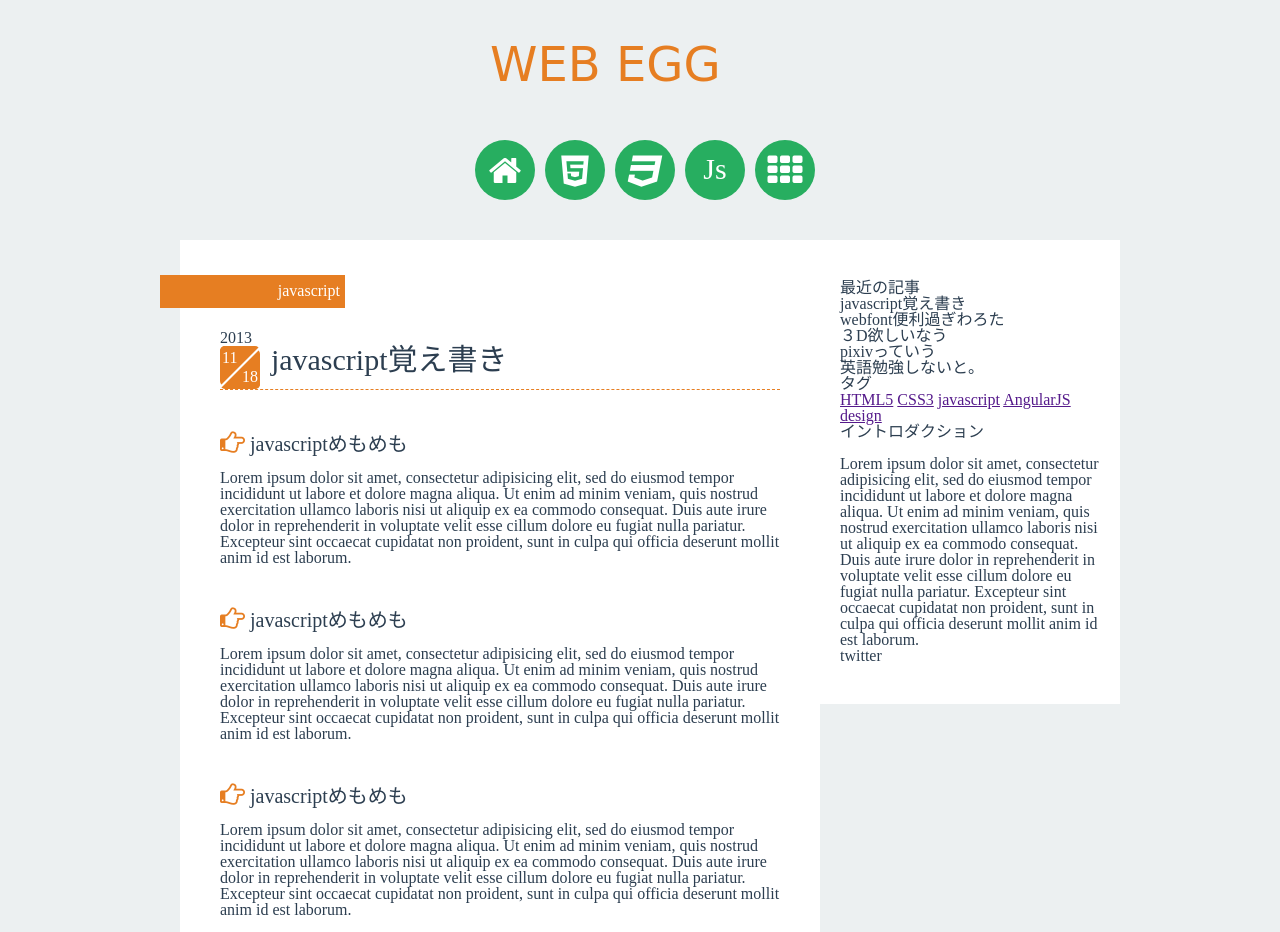
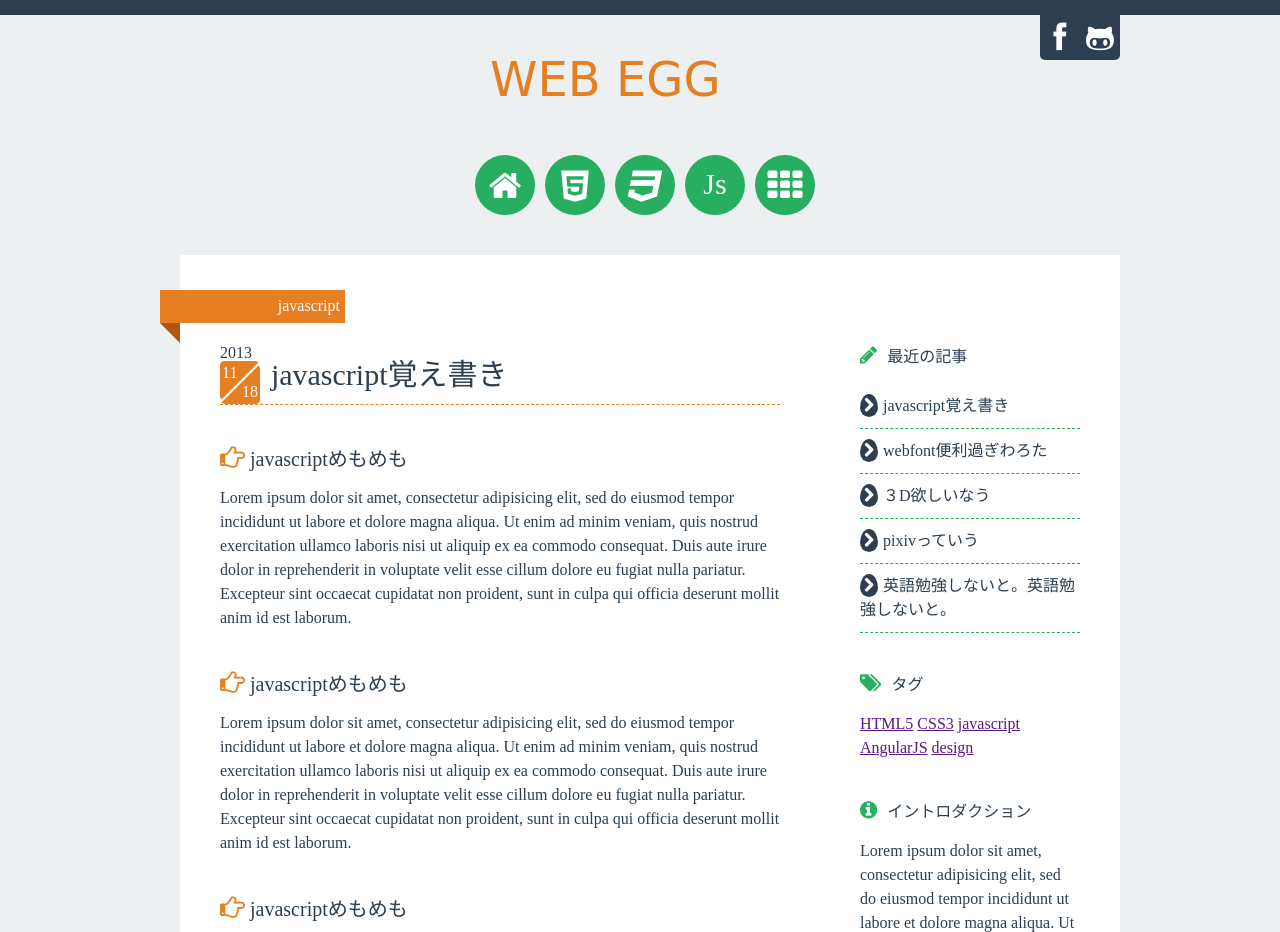
Before and after one commit to AS-box/newblog, a plain HTML site: page index.html in a window 1280 px wide. Shown: the top 932 px of the page. Drawn offline with Linux system fonts and the light colour scheme; a web font is replaced by a local one.

Commit message:
日付見出し、右側のレイアウト大体終わり

```diff
--- a/index.html
+++ b/index.html
@@ -8,6 +8,13 @@
 	<title>Document</title>
 </head>
 <body>
+	<div class="top_bar"></div>
+	<div class="web_tool_bar_container">
+		<div class="web_tool_bar">
+			<div class="facebook"><span><i class="fa fa-facebook"></i></span></div>
+			<div class="github"><span><i class="fa fa-github-alt"></i></span></div>
+		</div>
+	</div>
 	<header>
 		<h1>WEB EGG</h1>
 		<nav>
@@ -60,18 +67,18 @@
 			</div>
 		</div>
 		<div id="right-wrap">
-			<div id="srchive_wrap" class="right_contents">
-				<h3 class="right_title">最近の記事</h3>
-				<ul class="archive">
-					<li class="archive_list"><span class="archive_bullet"></span><span class="archive_title">javascript覚え書き</span></li>
-					<li class="archive_list"><span class="archive_bullet"></span><span class="archive_title">webfont便利過ぎわろた</span></li>
-					<li class="archive_list"><span class="archive_bullet"></span><span class="archive_title">３D欲しいなう</span></li>
-					<li class="archive_list"><span class="archive_bullet"></span><span class="archive_title">pixivっていう</span></li>
-					<li class="archive_list"><span class="archive_bullet"></span><span class="archive_title">英語勉強しないと。</span></li>
-				</ul>
+			<div id="archive_wrap" class="right_contents">
+				<h3 class="right_title"><i class="fa fa-pencil"></i>最近の記事</h3>
+                <ul class="archive">
+                    <li class="archive_list"><div class="archive_title_container"><span class="archive_title"><div class="puchi_egg"><i class="fa fa-chevron-right"></i></div><span>javascript覚え書き</span></span></div></li>
+                    <li class="archive_list"><div class="archive_title_container"><span class="archive_title"><div class="puchi_egg"><i class="fa fa-chevron-right"></i></div><span>webfont便利過ぎわろた</span></span></div></li>
+                    <li class="archive_list"><div class="archive_title_container"><span class="archive_title"><div class="puchi_egg"><i class="fa fa-chevron-right"></i></div><span>３D欲しいなう</span></span></div></li>
+                    <li class="archive_list"><div class="archive_title_container"><span class="archive_title"><div class="puchi_egg"><i class="fa fa-chevron-right"></i></div><span>pixivっていう</span></span></div></li>
+                    <li class="archive_list"><div class="archive_title_container"><span class="archive_title"><div class="puchi_egg"><i class="fa fa-chevron-right"></i></div><span>英語勉強しないと。英語勉強しないと。</span></span></div></li>
+                </ul>
 			</div>
 			<div id="tag_wrap" class="right_contents">
-				<h3 class="right_title">タグ</h3>
+				<h3 class="right_title"><i class="fa fa-tags"></i>タグ</h3>
 				<p id="tags">
 					<a rel="stylesheet" href="" class="tags_name">HTML5</a>
 					<a rel="stylesheet" href="" class="tags_name">CSS3</a>
@@ -81,8 +88,7 @@
 				</p>
 			</div>
 			<div id="intro_wrap" class="right_contents">
-				<h3 class="right_title">イントロダクション</h3>
-				<img src="" alt="" id="intro_img">
+				<h3 class="right_title"><i class="fa fa-info-circle"></i>イントロダクション</h3>
 				<div id="intro_wrap">
 					<p id="intro_sentence">
 						Lorem ipsum dolor sit amet, consectetur adipisicing elit, sed do eiusmod tempor incididunt ut labore et dolore magna aliqua. Ut enim ad minim veniam, quis nostrud exercitation ullamco laboris nisi ut aliquip ex ea commodo consequat. Duis aute irure dolor in reprehenderit in voluptate velit esse cillum dolore eu fugiat nulla pariatur. Excepteur sint occaecat cupidatat non proident, sunt in culpa qui officia deserunt mollit anim id est laborum.
@@ -90,7 +96,7 @@
 				</div>
 			</div>
 			<div id="twitter_wrap" class="right_contents">
-				<h3 class="right_title">twitter</h3>
+				<h3 class="right_title"><i class="fa fa-twitter"></i>twitter</h3>
 			</div>
 		</div>
 	</div>
--- a/sass/font.scss
+++ b/sass/font.scss
@@ -20,6 +20,19 @@ $color-green:#27ae60;
 body{
 	font-family: mplus-1p-regular;
 	color:#2c3e50;
+
+}
+.web_tool_bar{
+  i{
+	font-size: 30px ;
+	color:#ffffff;
+  }
+  .facebook{
+
+  }
+  .githab{
+
+  }
 }
 
 nav{
@@ -34,7 +47,7 @@ nav{
 }
 }
 
-.h2,h4,.article_category,.day_wrap{
+.h2,h4,.article_category,.day_wrap,h3{
   font-family:$mplusBold;
 }
 
@@ -70,6 +83,16 @@ h1{
 		}
 	}
 
+#right-wrap{
+  h3{
+	i{
+	  color: $color-green;
+	  font-size: 20px;
+	}
+  }
+}
+
+
 .last_logo{
   font-family: $fontChango;
   color:$color-green;
--- a/sass/layout.scss
+++ b/sass/layout.scss
@@ -12,10 +12,9 @@
 $color-orange:#e67e22;
 $color-green:#27ae60;
 $background-color:#ecf0f1;
+$text-main-color:#2c3e50;
 
-body{
-	background-color:$background-color;
-}
+
 
 @mixin position-center{
   margin-right:auto;
@@ -41,11 +40,47 @@ body{
   margin-right:auto;
   margin-left: auto;
 }
-.header_belt{
-	height:20px;
-	width:auto;
-	background-color:#2c3e50;
+body{
+  background-color:$background-color;
 }
+
+.top_bar{
+  height:15px;
+  width: 100%;
+  background-color: $text-main-color;
+}
+.web_tool_bar_container{
+  width:960px;
+  @include margin-centering;
+  .web_tool_bar{
+	position:relative;
+	top:-5px;
+	@include border-radius(5px);
+	float: right;
+	background-color: $text-main-color;
+	div{
+	  display: table;
+	  width:40px;
+	  height:45px;
+	  padding-top:5px;
+	  text-align: center;
+	  float: left;
+	  span{
+		display: table-cell;
+		vertical-align: middle;
+	  }
+	}
+  }
+  .facebook{
+	border-width: 1px;
+	border-style: doted;
+	border-color:$background-color;
+  }
+  .githab{
+
+  }
+}
+
 
 header{
   background-color:$background-color;
@@ -85,6 +120,7 @@ header{
 	position:relative;
 	width:660px;
 	float:left;
+	z-index:0;
 	.article_category{
 	  position:absolute;
 	  background-color:$color-orange;
@@ -96,7 +132,6 @@ header{
 	  text-align:right;
 	  padding-top:8px;
 	  padding-right:5px;
-		  z-index:900;
 	}
 	article{
 	  background-color:#ffffff;
@@ -108,6 +143,7 @@ header{
 		margin-bottom:40px;
 	  }
 	  section{
+		line-height: 1.5em;
 		margin-top:15px;
 		h4{
 		  margin-bottom:15px;
@@ -164,6 +200,17 @@ header{
 		}
 	  }
 	}
+.article_category:before{
+  position:absolute;
+  top:13px;
+  left:0px;
+  content: '';
+  width: 0px;
+  height:0px;
+  border: 20px solid transparent;
+  border-right: 20px solid #B35314;
+  z-index: -1;
+}
 	#pager_wrap{
 	  @include margin-top-bottom-40;
 	  @include margin-centering;
@@ -183,13 +230,55 @@ header{
 
   }
   #right-wrap{
+	line-height: 1.5em;
 	background-color:#ffffff;
-		width:260px;
-		@include padding-top-bottom-40;
+	width:220px;
+	@include padding-left-right-40;
+	padding-top:90px;
 	@include clearfix;
-		padding-left:20px;
-		padding-right:20px;
+	.right_contents{
+	  margin-bottom:40px;
 	}
+	h3{
+	  margin-bottom: 15px;
+	  i{
+		margin-right: 10px;
+	  }
+	}
+	.archive{
+		.archive_title_container{
+		  display: table;
+		  width:220px;
+		  border-bottom-width:1px;
+		  border-style: dashed;
+		  border-color: $color-green;
+		  padding-top:10px;
+		  padding-bottom:10px;
+		  .archive_title{
+			display: table-cell;
+			vertical-align: middle;
+			.puchi_egg{
+			  float:left;
+			  text-align: center;
+			  margin-right:5px;
+			  display:block;
+			  width: 18px;
+			  height: 23px;
+			  background-color: #2c3e50;
+			  -webkit-border-radius: 63px 63px 63px 63px / 108px 108px 72px 72px;
+			  border-radius:50%  50%  50%  50%  / 60%   60%   40%  40%;
+			  i{
+				color:#ffffff;
+			  }
+			}
+		  }
+		}
+
+	}
+  }
+}
+#right-wrap{
+
 }
 .last_logo{
   margin-top: 40px;
@@ -206,7 +295,6 @@ footer{
 	vertical-align: middle;
 	p{
 	  padding-left: 10px;
-
 	}
   }
 }
```
Also changed, not shown: css/font.css, css/layout.css. Lines whose indentation alone changed are shown as unchanged.
